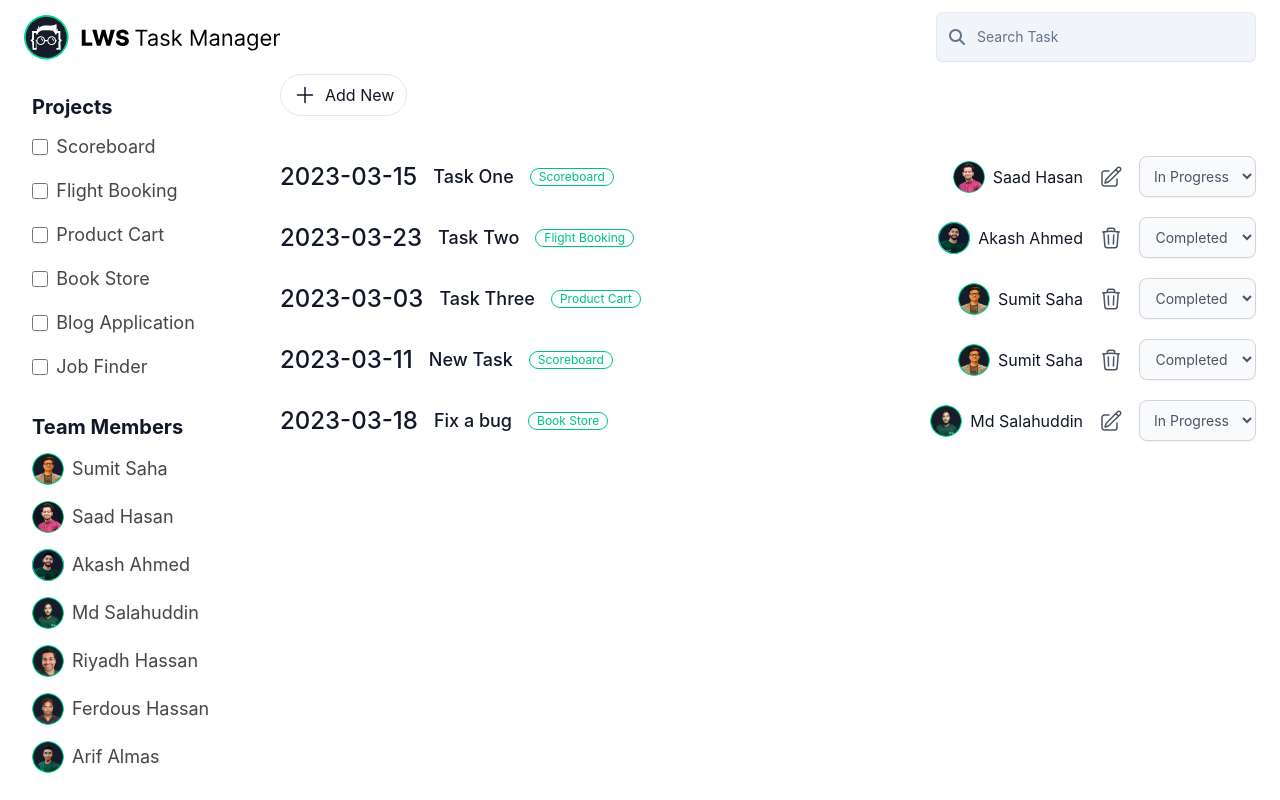
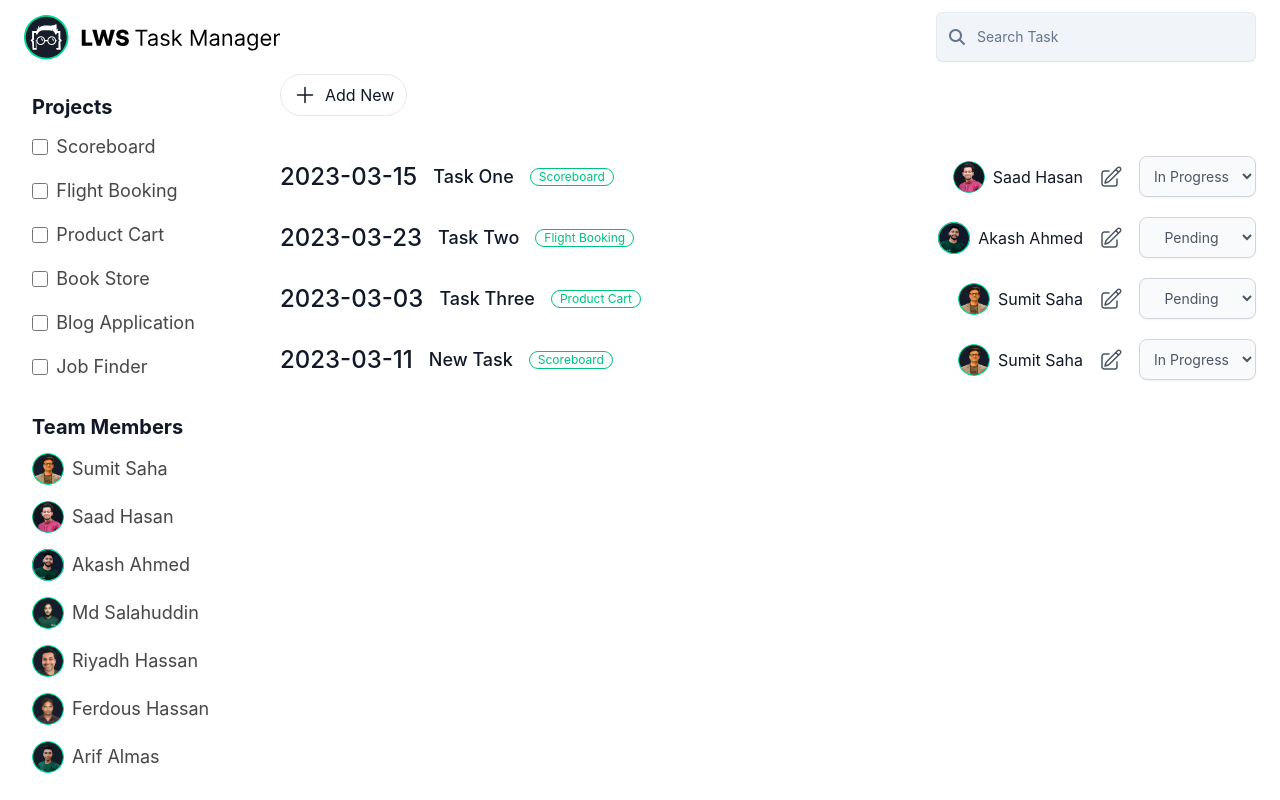
Before and after one commit to hasanulhasan/task-manager-rtk-query, a React (Create React App) app: page / in a window 1280 px wide. Built offline with nearby package versions, Linux system fonts and the light colour scheme; data requests are answered from the project's data file.

Commit message:
delete implemented

```diff
--- a/package.json
+++ b/package.json
@@ -9,6 +9,7 @@
     "@testing-library/user-event": "^14.4.3",
     "react": "^18.2.0",
     "react-dom": "^18.2.0",
+    "react-hot-toast": "^2.4.0",
     "react-redux": "^8.0.5",
     "react-scripts": "5.0.1",
     "web-vitals": "^2.1.4"
--- a/server/db.json
+++ b/server/db.json
@@ -98,8 +98,7 @@
         "colorClass": "color-flight"
       },
       "deadline": "2023-03-23",
-      "id": 2,
-      "status": "complete"
+      "id": 2
     },
     {
       "taskName": "Task Three",
@@ -114,8 +113,7 @@
         "colorClass": "color-productCart"
       },
       "deadline": "2023-03-03",
-      "id": 3,
-      "status": "complete"
+      "id": 3
     },
     {
       "taskName": "New Task",
@@ -131,22 +129,6 @@
       },
       "deadline": "2023-03-11",
       "id": 4,
-      "status": "complete"
-    },
-    {
-      "taskName": "Fix a bug",
-      "teamMember": {
-        "name": "Md Salahuddin",
-        "avatar": "/images/avatars/salahuddin.png",
-        "id": 4
-      },
-      "deadline": "2023-03-18",
-      "project": {
-        "id": 4,
-        "projectName": "Book Store",
-        "colorClass": "color-bookstore"
-      },
-      "id": 5,
       "status": "inProgress"
     }
   ]
--- a/src/components/TaskList/Task.js
+++ b/src/components/TaskList/Task.js
@@ -1,10 +1,22 @@
-import React from 'react';
-import { useStatusChangeMutation } from '../../features/Tasks/tasksApi';
+import React, { useEffect } from 'react';
+import { useDeleteTaskMutation, useStatusChangeMutation } from '../../features/Tasks/tasksApi';
+import toast, { Toaster } from 'react-hot-toast';
+
 const Task = ({ task }) => {
   const { id: taskId, deadline, project, teamMember, taskName, status } = task;
   const { id: projectId, projectName, colorClass } = project;
   const { id: teamMemberId, name, avatar } = teamMember;
-  const [statusChange, { isLoading, isSuccess, isError }] = useStatusChangeMutation();
+  const [statusChange, { isLoading, isSuccess: statusChangeSuccess, isError }] = useStatusChangeMutation();
+  const [deleteTask, { isSuccess: deleteSuccess }] = useDeleteTaskMutation();
+
+  useEffect(() => {
+    if (statusChangeSuccess) {
+      toast('Status Changed')
+    }
+    if (deleteSuccess) {
+      toast('Task Deleted')
+    }
+  }, [statusChangeSuccess, deleteSuccess])
 
   const handleStatusChange = (e) => {
     e.preventDefault();
@@ -15,6 +27,9 @@ const Task = ({ task }) => {
         taskName, teamMember, project, deadline, status: currentStatus
       }
     })
+  }
+  const handleDelete = () => {
+    deleteTask(taskId)
   }
 
   return (
@@ -38,7 +53,7 @@ const Task = ({ task }) => {
         {
           status === 'complete' ?
             <>
-              <button class="lws-delete">
+              <button onClick={() => handleDelete()} class="lws-delete">
                 <svg
                   fill="none"
                   viewBox="0 0 24 24"
@@ -70,6 +85,7 @@ const Task = ({ task }) => {
           <option value="complete">Completed</option>
         </select>
       </div>
+      <Toaster />
     </div>
   );
 };
--- a/src/features/Tasks/tasksApi.js
+++ b/src/features/Tasks/tasksApi.js
@@ -15,10 +15,18 @@ export const tasksApi = apiSlice.injectEndpoints({
         body: data
       }),
       invalidatesTags: ['tasks']
+    }),
+
+    deleteTask: builder.mutation({
+      query: (id) => ({
+        url: `/tasks/${id}`,
+        method: 'DELETE'
+      }),
+      invalidatesTags: ['tasks']
     })
 
   })
 })
 
 
-export const { useGetTasksQuery, useStatusChangeMutation } = tasksApi;
+export const { useGetTasksQuery, useStatusChangeMutation, useDeleteTaskMutation } = tasksApi;
```
Also changed, not shown: 1 other file (tests, documents, lock files or other folders).
